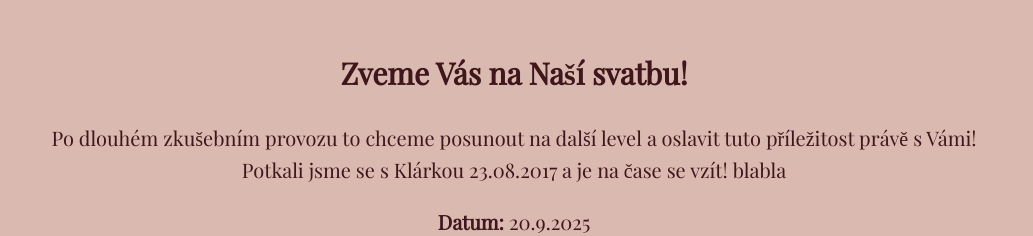
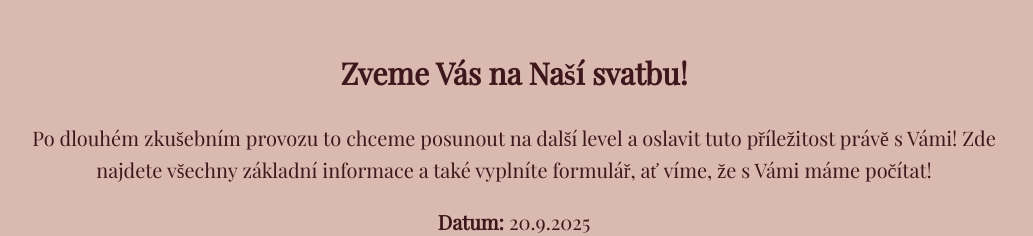
Before and after one commit to miroslavreznik/wedding-website, a React (Create React App) app: page / in a window 1280 px wide. Shown: the part 960-1196 px from the top of the page, without its empty margins (126-1159 px from the left). Built offline with nearby package versions, Linux system fonts and the light colour scheme.

Commit message:
prvni veta

```diff
--- a/src/App.js
+++ b/src/App.js
@@ -93,7 +93,7 @@ const App = () => {
           </motion.h1>
           <p>
             Po dlouhém zkušebním provozu to chceme posunout na další level a oslavit tuto příležitost právě s Vámi!
-            Potkali jsme se s Klárkou 23.08.2017 a je na čase se vzít! blabla
+            Zde najdete všechny základní informace a také vyplníte formulář, ať víme, že s Vámi máme počítat!
           </p>
           <p>
             <strong>Datum:</strong> 20.9.2025
```
